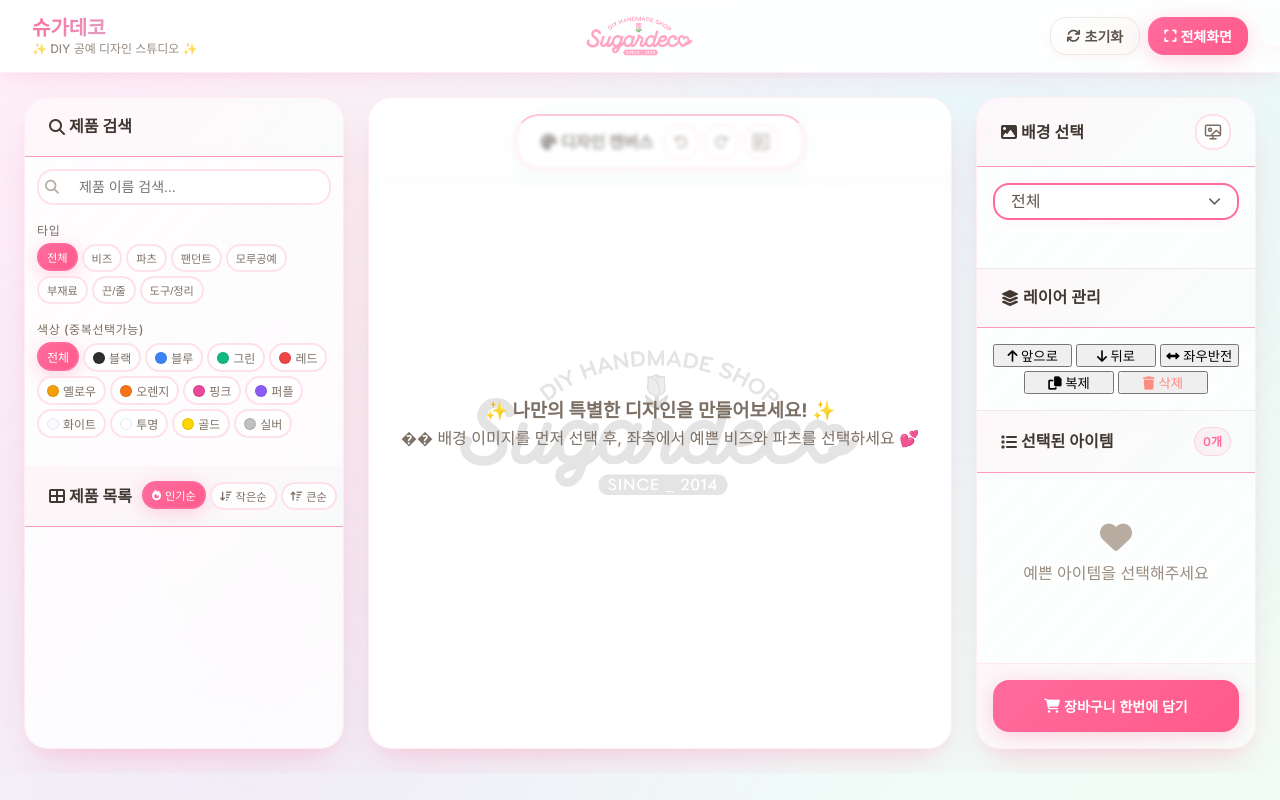
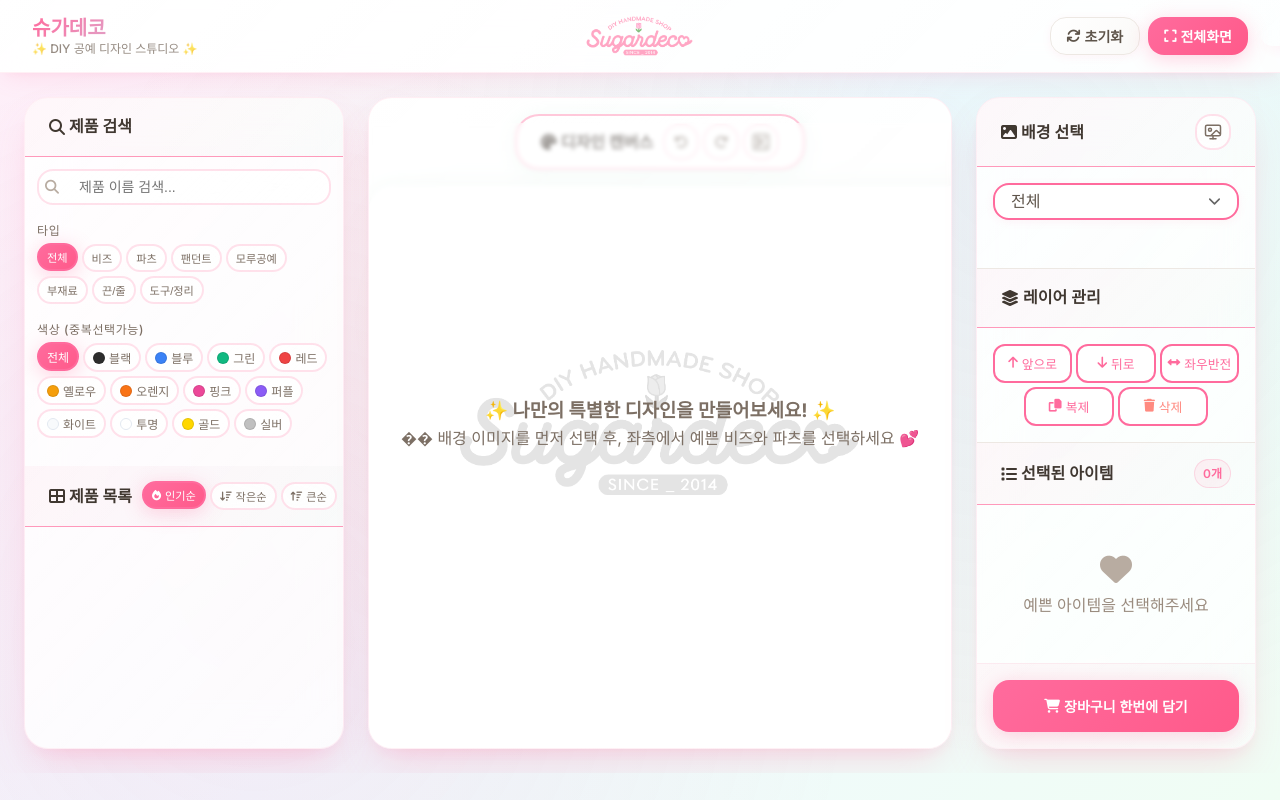
Before and after one commit to alchemist27/art-cms, a plain HTML site: page index.html in a window 1280 px wide. Drawn offline with Linux system fonts and the light colour scheme.

Commit message:
레이어 버튼 원래 스타일 복원 (패딩, 보더, 호버 효과 등)

```diff
--- a/styles.css
+++ b/styles.css
@@ -977,7 +977,28 @@
 .layer-btn {
     flex: 1;
     max-width: 90px;
+    padding: var(--spacing-sm) var(--spacing-xs);
+    border: 2px solid var(--primary-color);
+    background: white;
+    color: var(--primary-color);
+    border-radius: var(--radius-md);
+    font-size: 0.8rem;
+    font-weight: 500;
+    cursor: pointer;
+    transition: all 0.2s ease;
+    display: flex;
+    align-items: center;
+    justify-content: center;
+    gap: var(--spacing-xs);
     text-align: center;
+}
+
+.layer-btn:hover {
+    background: linear-gradient(135deg, var(--primary-color) 0%, #ff6b9d 100%);
+    border-color: var(--primary-color);
+    color: var(--white);
+    transform: translateY(-1px);
+    box-shadow: 0 4px 20px rgba(255, 107, 157, 0.3);
 }
 
 .layer-row:last-child {
```
